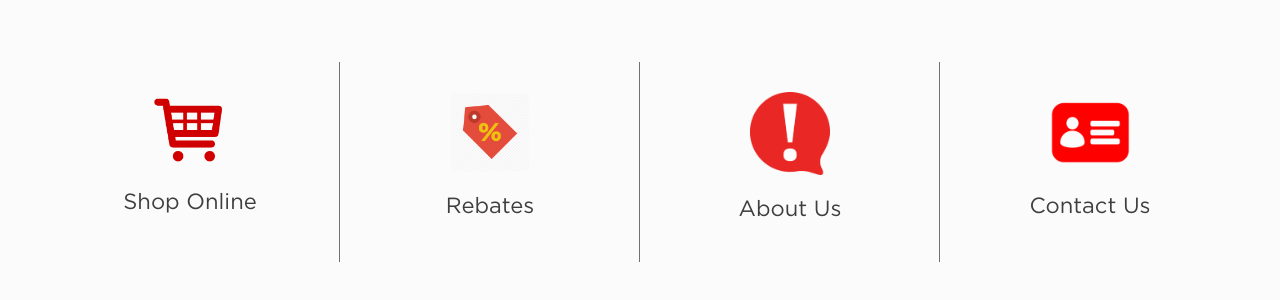
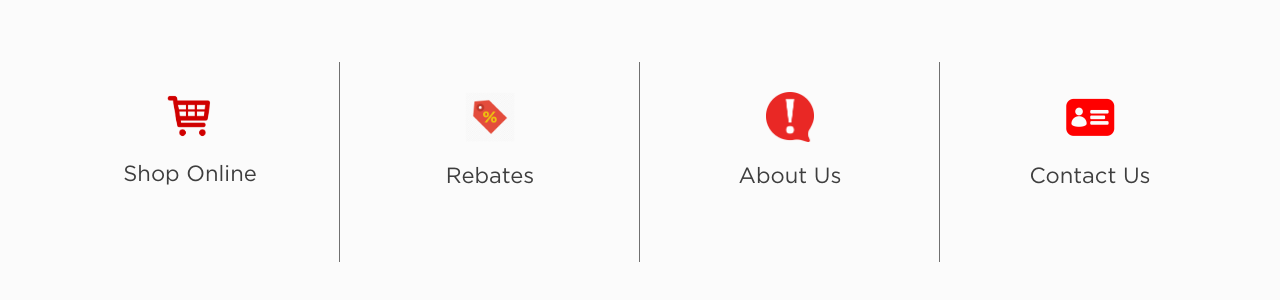
Before and after one commit to kashifef/apdev, a plain HTML site: page support.html in a window 1280 px wide. Shown: the part 1924-2224 px from the top of the page. Drawn offline with nearby package versions, Linux system fonts and the light colour scheme.

Commit message:
chat img switch and icon size

```diff
--- a/style.css
+++ b/style.css
@@ -1046,7 +1046,9 @@ p {
 
 .support-icon-imgdiv img {
     display: block;
-    width: 100%;
+    max-width: 50px;
+    max-height: 50px;
+    margin: 0 auto;
 }
 
 .support-icon-div h4 {
--- a/support.html
+++ b/support.html
@@ -41,7 +41,7 @@
                      <a href="https://www.airportappliance.com/contact" class="support-type-single">
 
                         <div class="support-type-imgdiv">
-                           <img src="img/support/chat-bg.png">
+                           <img src="img/support/call-bg.png">
                            <span class="support-type-text">Chat with us</span>
                         </div>
 
@@ -58,7 +58,7 @@
                      <a href="tel:+1-866-304-4449" class="support-type-single">
 
                         <div class="support-type-imgdiv">
-                           <img src="img/support/call-bg.png">
+                           <img src="img/support/chat-bg.png">
                            <span class="support-type-text">Call us</span>
                         </div>
 
```
